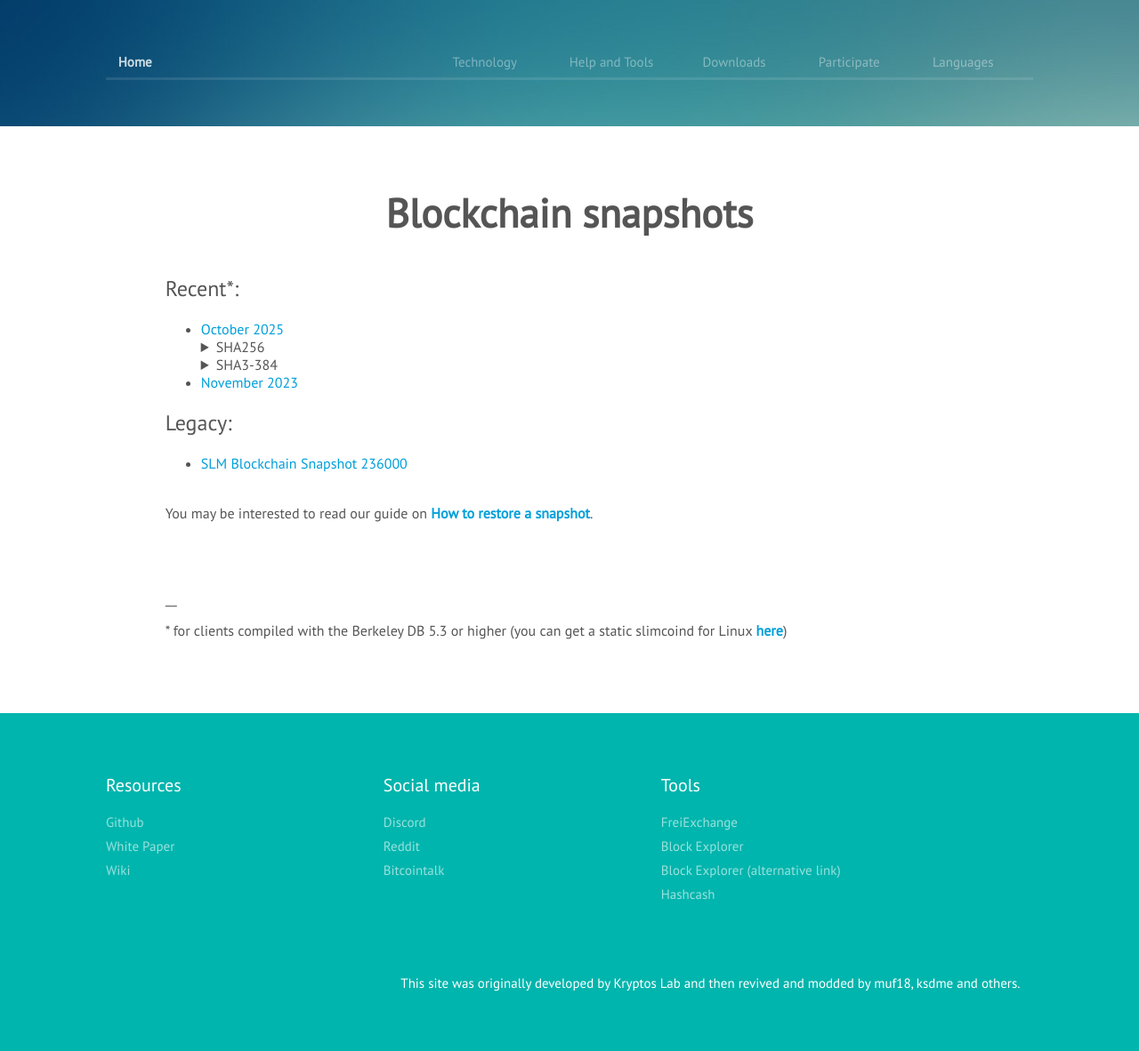
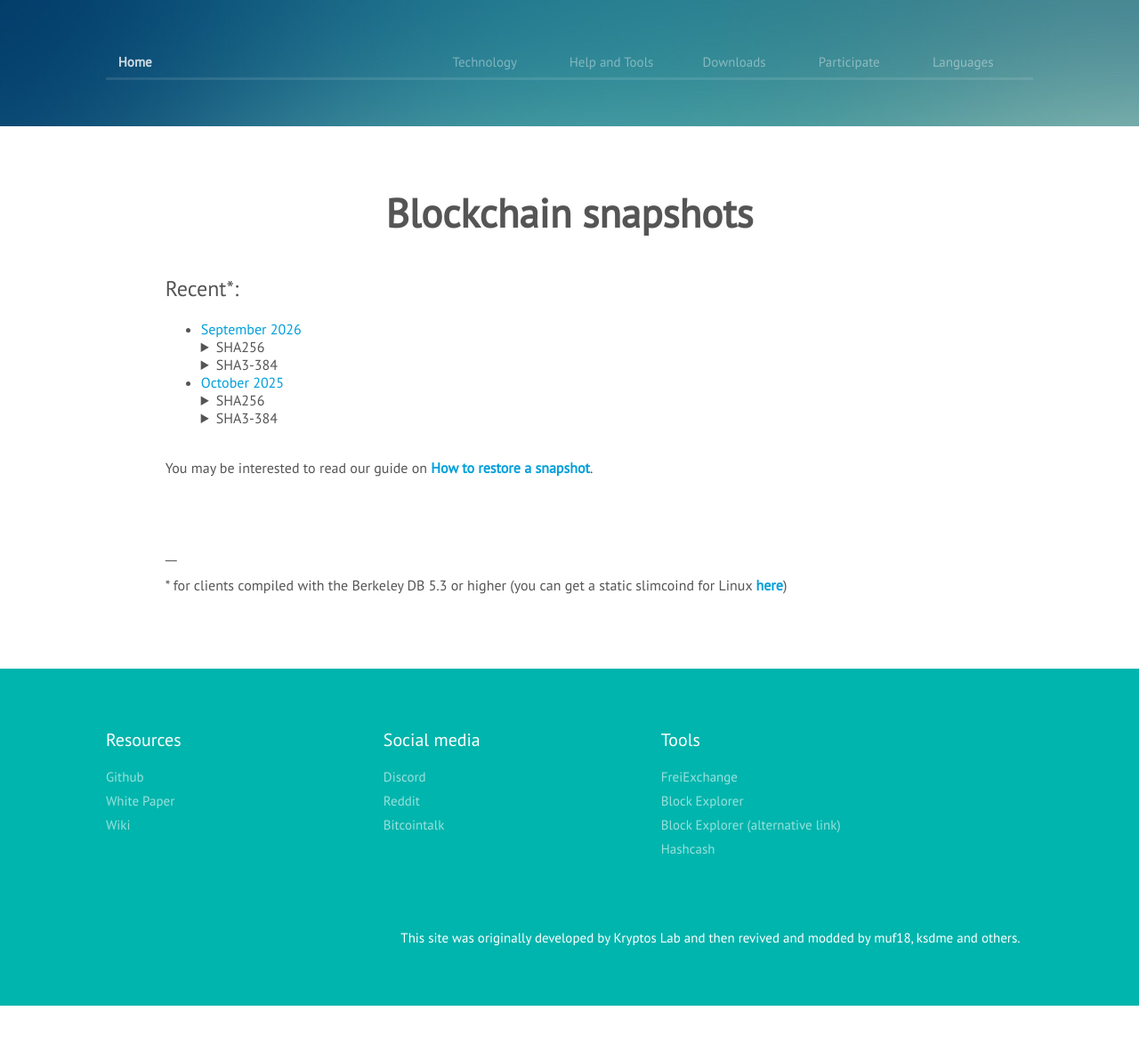
Before and after one commit to slimcoin-project/slimcoin-project.github.io, a Jekyll site: the page built from content/en/snapshots.md, in a window 1280 px wide. Shown: the whole page at 89% size. Built offline with Jekyll 4.4.1, drawn with Linux system fonts in a browser that asks for light colours; some web fonts are replaced; after the commit the page ends 1131 px from its top, so only the background shows below that.

Commit message:
Update snapshots.md
Adding new snapshot's link, removing broken links.

```diff
--- a/content/en/snapshots.md
+++ b/content/en/snapshots.md
@@ -11,14 +11,13 @@ priority: 10
 
 # Recent*:
 
+* [September 2026](https://ysnd.it/JwBr6fKW){:target="_blank"}
+    <details> <summary> SHA256 </summary>127976a8f9a3a0b4b19d727e70bb9c215e33d4e79c23312c74a3fdad500be715</details>
+    <details> <summary> SHA3-384</summary>6d4afa64a06c99b6ed5b19f25e2b020e15f6a6276067e89308a6b6c52ccbeadf35d7f30973233181e2404154169cb7f3</details>
 * [October 2025](https://ysnd.it/VbkeBSRe){:target="_blank"}
     <details> <summary> SHA256 </summary>1f24bcb38c660df5408a1664d325f3413767c73e2c390a04e54bda38ddb65980</details>
     <details> <summary> SHA3-384</summary>d7b76512bfcf2538d7031aca08051f65ad1fff83a6f56586519d02832503934ae4a92f6e809d4ccb19e1bd4ddc02af12</details>
-* [November 2023](https://ysnd.it/hy2BWI21){:target="_blank"}<br>
 
-
-# Legacy:
-* [SLM Blockchain Snapshot 236000](https://mega.co.nz/#!pg8lEJoL!54dSH7LrpmOJiMzNS72MDCYvZtXwqnHGyCApmYIpxkA){:target="_blank"}
 
 <br>
 You may be interested to read our guide on [How to restore a snapshot](/restore-snapshots/).
```
